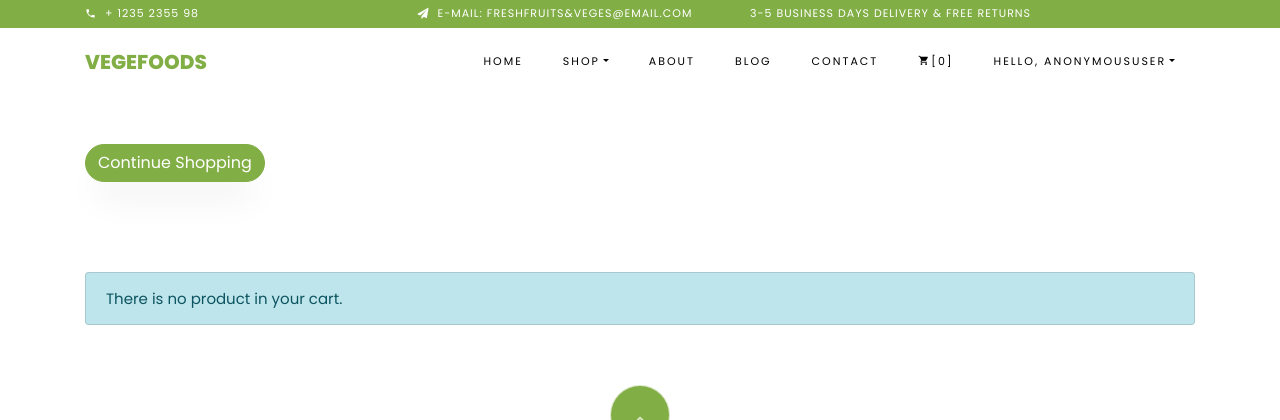
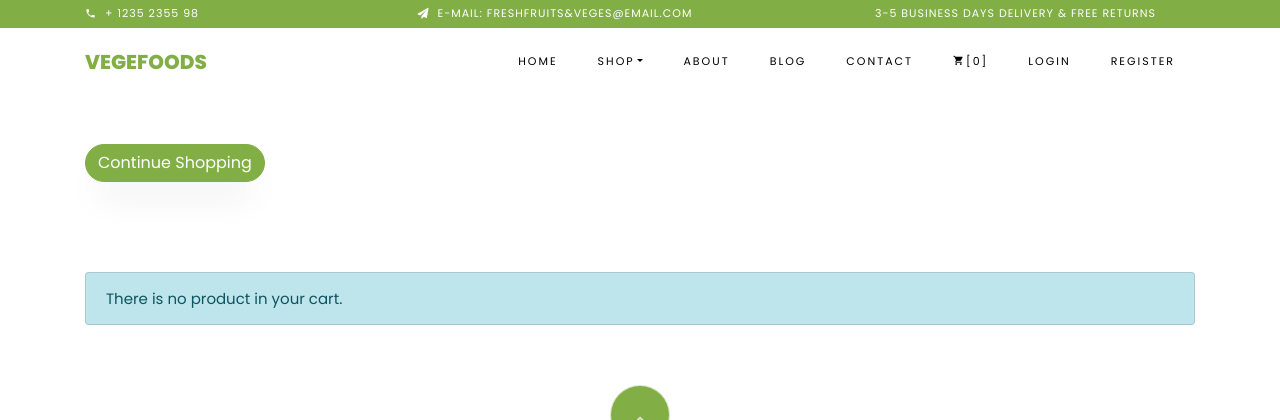
Before and after one commit to Niraj-123456/Project-Ecommerce, a Django app: page /cart_view/ in a window 1280 px wide. Shown: the top 420 px of the page. Run offline with Django 3.2, Linux system fonts and the light colour scheme; some libraries are stand-ins or nearby versions; some web fonts are replaced.

```diff
--- a/templates/header.html
+++ b/templates/header.html
@@ -9,11 +9,11 @@
                         <span class="text">+ 1235 2355 98</span>
                     </div>
                     <div class="col-md pr-4 d-flex topper align-items-center">
-                        <div class="icon mr-2 d-flex justify-content-center"><span
+                        <div class="icon mr-2 d-flex justify-content-center align-items-center"><span
                                 class="icon-paper-plane"></span></div>
                         <span class="text">E-mail: freshfruits&veges@email.com</span>
                     </div>
-                    <div class="col-md-5 pr-4 d-flex topper align-items-right">
+                    <div class="col-md-5 pr-4 d-flex topper align-items-center text-lg-right">
                         <span class="text">3-5 Business days delivery &amp; Free Returns</span>
                     </div>
                 </div>
@@ -50,7 +50,7 @@
                 <li class="nav-item"><a href="{% url 'contact' %}" class="nav-link">Contact</a></li>
                 <li class="nav-item cta cta-colored"><a href="{% url 'cart' %}" class="nav-link"><span
                         class="icon-shopping_cart"></span>[0]</a></li>
-                {% if request.user == "AnonymousUser" %}
+                {% if not request.user.is_authenticated %}
                 <li class="nav-item"><a href="{% url 'login' %}" class="nav-link">Login</a></li>
                 <li class="nav-item"><a href="{% url 'register' %}" class="nav-link">Register</a></li>
                 {% else %}
```
Also changed, not shown: db.sqlite3.
